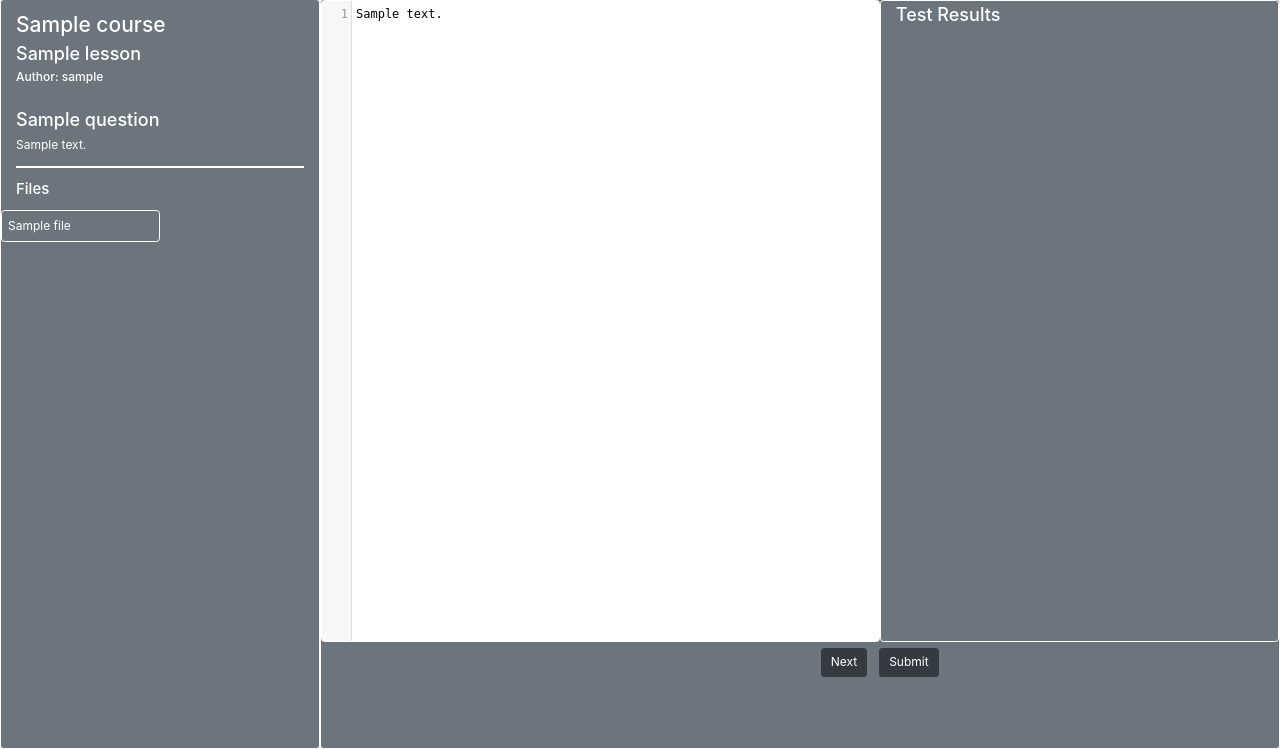
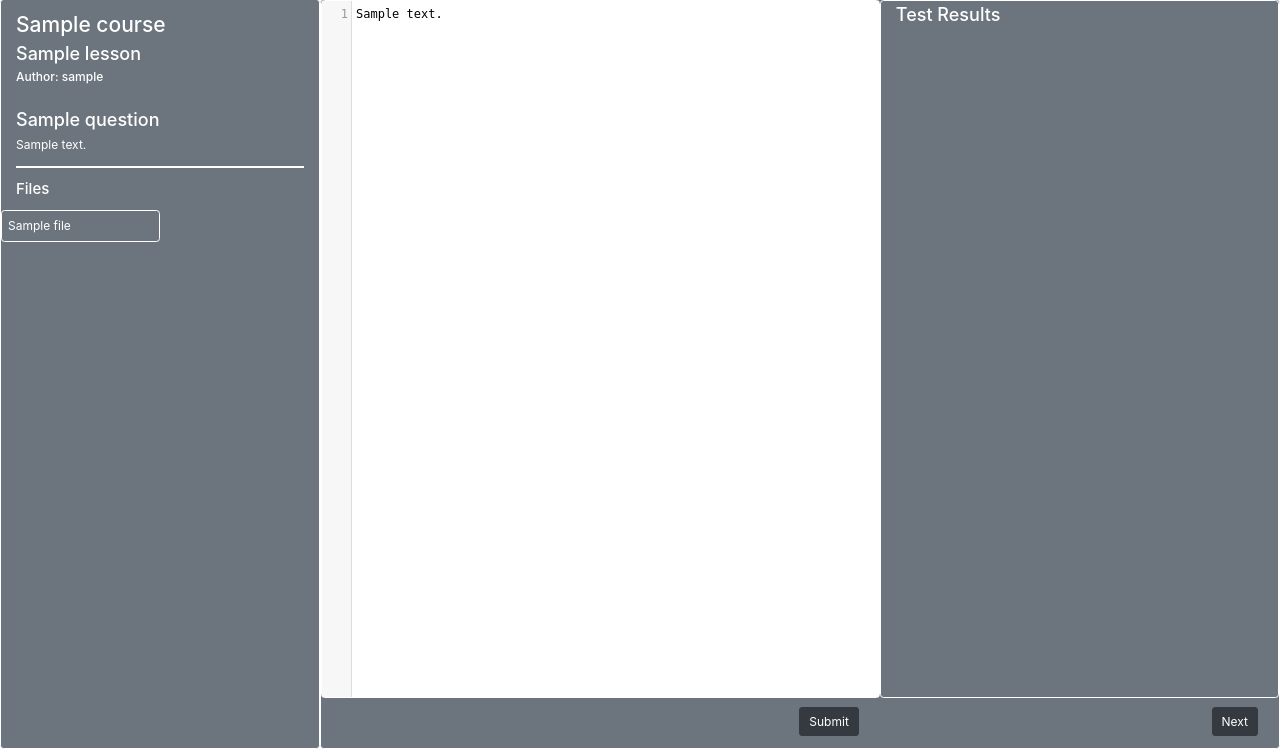
Before and after one commit to AndrewA111/ProjectWebApp, a Django app: a page that uses templates/question/base.html in a window 1280 px wide. Shown: the part 51-800 px from the top of the page. Run offline with Django 3.2, Linux system fonts and the light colour scheme; tables that the repository leaves empty hold one stand-in row (values such as "Sample post"); some libraries are stand-ins or nearby versions.

Commit message:
Fixed formatting on question page to handle div overflows correctly

```diff
--- a/static/css/question.css
+++ b/static/css/question.css
@@ -48,3 +48,15 @@
     overflow: auto;
 
 }
+
+.submitHeight {
+    height: 50px;
+}
+
+.inputAreaHeight {
+    height: calc(100% - 50px);
+}
+
+.CodeMirror {
+    height: 100%;
+}
--- a/static/css/sharedStyles.css
+++ b/static/css/sharedStyles.css
@@ -13,3 +13,11 @@ a {
 .yScroll {
   overflow-y: scroll;
 }
+
+.autoOverflow {
+  overflow: auto;
+}
+
+.heightMinusNav{
+    height: calc(100% - 49.5px);
+}
--- a/templates/question/base.html
+++ b/templates/question/base.html
@@ -85,7 +85,7 @@
           </div>
         </nav>
 
-        <div class="flexGrow">
+        <div class="heightMinusNav">
             {% block body_block %}
             {% endblock %}
         </div>
--- a/templates/question/question.html
+++ b/templates/question/question.html
@@ -6,13 +6,14 @@
 {% block link_block %}
 <!--- Boostrap --->
 <link rel="stylesheet" href="https://stackpath.bootstrapcdn.com/bootstrap/4.5.0/css/bootstrap.min.css" integrity="sha384-9aIt2nRpC12Uk9gS9baDl411NQApFmC26EwAOH8WgZl5MYYxFfc+NcPb1dKGj7Sk" crossorigin="anonymous">
-<link rel="stylesheet" type="text/css" href="{% static 'css/question.css' %}">
+
 <link rel="stylesheet" type="text/css" href="{% static 'css/upload.css' %}">
 <link rel="stylesheet" type="text/css" href="{% static 'css/sharedStyles.css' %}">
 
 
 <!--    Codemirror-->
 <link rel="stylesheet" type="text/css" href="{% static 'css/codemirror.css' %}">
+<link rel="stylesheet" type="text/css" href="{% static 'css/question.css' %}">
 {% endblock %}
 
 {% block title_block %}
@@ -27,7 +28,8 @@
         <div class="row h-100">
 
 <!--            column containing question description-->
-            <div class="col-md-3 bg-secondary text-white border border-white rounded-lg">
+
+            <div class="col-md-3 bg-secondary text-white border border-white rounded-lg h-100 overflow-auto autoOverflow">
                 <div class="row">
                     <div class="col-md-9">
                         <a href="/question/courses/{{ course.slug }}"><h3 class="mt-3"> {{ question.lesson.course.name }}</h3></a>
@@ -71,40 +73,44 @@
                 <hr/>
                 <h5 class="mb-3">Files</h5>
                 <!--                        tabs-->
-                <div class="row">
+                <div class="row mb-5">
                     {% for file_form in file_formset %}
                     <div class="tab col-md-6 p-2 border border-white rounded-lg" data-file="textarea{{ forloop.counter }}">{{ file_form.name.value }}</div>
                     {% endfor %}
                 </div>
 
             </div>
+
 <!--                column containing interactive section-->
+            <form id="submission_form"
+                  method="post"
+                  action="/question/courses/{{ question.lesson.course.slug}}/{{ question.lesson.slug }}/{{ question.slug }}/"
+                  class="col-md-9 bg-secondary text-white border border-white rounded-lg h-100" >
 
-            <div class="col-md-9 bg-secondary text-white border border-white rounded-lg">
-                <form id="submission_form" method="post" action="/question/courses/{{ question.lesson.course.slug}}/{{ question.lesson.slug }}/{{ question.slug }}/">
+<!--            <div >-->
                     {% csrf_token %}
                     {{ file_formset.management_form }}
                     <!--                Input and output row-->
-                <div class="row">
+                <div class="row inputAreaHeight">
 
 <!--                    input col-->
-                    <div class="col-md-7 bg-secondary text-white border border-white rounded-lg">
+                    <div class="col-md-7 bg-secondary text-white border border-white rounded-lg h-100">
 
 
 
-                        <div class="row">
-                            <div style="width:100%;">
+                        <div class="row h-100">
+                            <div class="h-100" style="width:100%;">
 
                                 {% for file_form in file_formset %}
 <!--                                        render first form-->
                                     {% if forloop.counter == 1 %}
-                                    <div class="textarea" style="width=100%;" id="textarea{{ forloop.counter }}">
+                                    <div class="textarea h-100" style="width=100%;" id="textarea{{ forloop.counter }}">
                                         {{ file_form.contents }}
                                         <div class="displayNone">{{ file_form.name }}</div>
                                     </div>
 <!--                                        hide other forms-->
                                     {% else %}
-                                    <div class="textarea" style="display:none; width=100%;" id="textarea{{ forloop.counter }}">
+                                    <div class="textarea h-100" style="display:none; width=100%;" id="textarea{{ forloop.counter }}">
                                         {{ file_form.contents }}
                                         <div class="displayNone">{{ file_form.name }}</div>
                                     </div>
@@ -114,7 +120,7 @@
                         </div>
                     </div>
 <!--                    output col -->
-                    <div class="col-md-5 bg-secondary text-white border border-white rounded-lg">
+                    <div class="col-md-5 bg-secondary text-white border border-white rounded-lg h-100 overflow-auto">
                         <h4 class="mt-1">Test Results</h4></br>
 
                         <h5 class="testErrors displayNone">Errors</h5>
@@ -156,38 +162,36 @@
                     </div>
                 </div>
 
+
 <!--                Submission button row-->
-            <div class="fill10">
+            <div class="submitHeight">
                 <div class="row">
-                    <div class="col-md-8">
+                    <div class="col-md-7 pt-1">
                         <button id="ajaxSubmit" type="button" name="button" class="btn btn-dark float-right m-2">Submit</button>
 
                         <button id="spinner" class="displayNone btn btn-dark float-right m-2" type="button" disabled>
                           <span class="spinner-border spinner-border-sm" role="status" aria-hidden="true"></span>
                           Running...
                         </button>
-
+                    </div>
+                    <div class="col-md-5 pt-1">
                         {% if next_question %}
                             <a href="/question/courses/{{ course.slug }}/{{ lesson.slug }}/{{ next_question.slug }}" class="btn btn-dark float-right m-2">Next</a>
                         {% else %}
                             <a href="/question/courses/{{ course.slug }}" class="btn btn-dark float-right m-2">Next</a>
                         {% endif %}
-
-
-
                     </div>
 
                 </div>
             </div>
 
 
-            </div>
+<!--            </div>-->
             </form>
 
         </div>
 
 
-    </div>
     </div>
 
 
```
